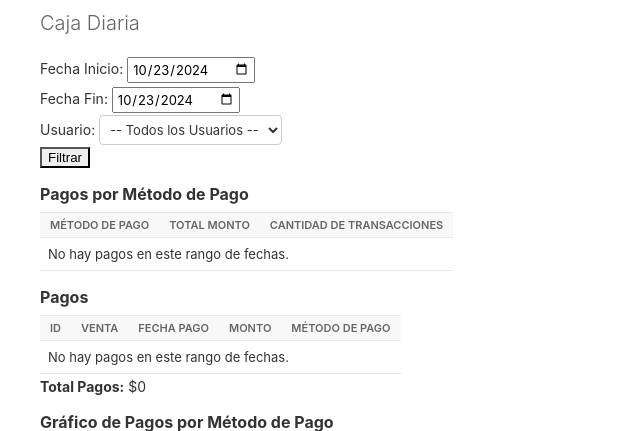
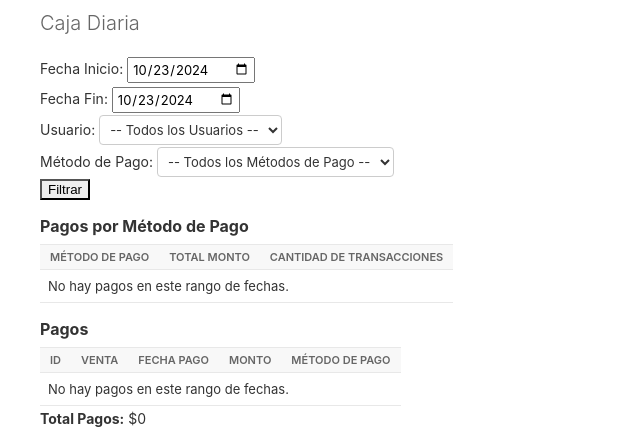
Before and after one commit to nomad3/booking_system, a Django app: page /caja-diaria/ in a window 1280 px wide. Shown: the part 214-645 px from the top of the page, without its empty margins (0-640 px from the left). Run offline with Django 4.2, Linux system fonts and the light colour scheme; data that the repository does not hold is empty.

Commit message:
filtro por metodo de pago en caja diaria

```diff
--- a/ventas/templates/ventas/caja_diaria.html
+++ b/ventas/templates/ventas/caja_diaria.html
@@ -2,13 +2,14 @@
 {% extends "admin/base_site.html" %}
 
 {% load ventas_extras %}
+{% load humanize %}
 
 {% block content %}
 {% include 'base_menu.html' %}
 
 <h1>Caja Diaria</h1>
 
-<!-- Formulario de Filtro por Rango de Fechas y Usuario -->
+<!-- Formulario de Filtro por Rango de Fechas, Usuario y Método de Pago -->
 <form method="get" class="form-inline mb-4">
     <div class="form-group mr-2">
         <label for="fecha_inicio" class="mr-2">Fecha Inicio:</label>
@@ -24,6 +25,15 @@
             <option value="">-- Todos los Usuarios --</option>
             {% for usuario in usuarios %}
                 <option value="{{ usuario.id }}" {% if usuario.id|stringformat:"s" == usuario_id %}selected{% endif %}>{{ usuario.username }}</option>
+            {% endfor %}
+        </select>
+    </div>
+    <div class="form-group mr-2">
+        <label for="metodo_pago" class="mr-2">Método de Pago:</label>
+        <select id="metodo_pago" name="metodo_pago" class="form-control">
+            <option value="">-- Todos los Métodos de Pago --</option>
+            {% for metodo in metodos_pago %}
+                <option value="{{ metodo }}" {% if metodo == metodo_pago_selected %}selected{% endif %}>{{ metodo }}</option>
             {% endfor %}
         </select>
     </div>
--- a/ventas/views.py
+++ b/ventas/views.py
@@ -453,17 +453,20 @@ def caja_diaria_view(request):
         fecha_inicio, fecha_fin = fecha_fin, fecha_inicio
 
     # Ajustar fecha_fin para incluir todo el día
-    fecha_fin_parsed += timedelta(days=1)
+    fecha_fin_parsed_datetime = timezone.make_aware(datetime.combine(fecha_fin_parsed, datetime.min.time())) + timedelta(days=1)
 
     # Obtener el usuario seleccionado del parámetro GET
     usuario_id = request.GET.get('usuario')
+
+    # Obtener el método de pago seleccionado del parámetro GET
+    metodo_pago = request.GET.get('metodo_pago')
 
     # Obtener todos los usuarios para el filtro
     usuarios = User.objects.all()
 
     # Filtrar Pago basado en fecha_pago
     pagos = Pago.objects.filter(
-        fecha_pago__range=(fecha_inicio_parsed, fecha_fin_parsed)
+        fecha_pago__range=(fecha_inicio_parsed, fecha_fin_parsed_datetime)
     )
 
     # Filtrar los pagos por usuario si se ha seleccionado uno
@@ -472,9 +475,13 @@ def caja_diaria_view(request):
     else:
         usuario_id = ''
 
+    # Filtrar los pagos por método de pago si se ha seleccionado uno
+    if metodo_pago:
+        pagos = pagos.filter(metodo_pago=metodo_pago)
+
     # Filtrar VentaReserva basado en ReservaServicio.fecha_agendamiento
     ventas = VentaReserva.objects.filter(
-        reservaservicios__fecha_agendamiento__range=(fecha_inicio_parsed, fecha_fin_parsed)
+        reservaservicios__fecha_agendamiento__range=(fecha_inicio_parsed, fecha_fin_parsed_datetime)
     ).distinct()
 
     # Calcular totales
@@ -487,6 +494,9 @@ def caja_diaria_view(request):
         cantidad_transacciones=Count('id')
     ).order_by('metodo_pago')
 
+    # Obtener todos los métodos de pago para el filtro
+    metodo_pagos = Pago.objects.values_list('metodo_pago', flat=True).distinct()
+
     context = {
         'ventas': ventas,
         'pagos': pagos,
@@ -497,6 +507,8 @@ def caja_diaria_view(request):
         'pagos_grouped': pagos_grouped,
         'usuarios': usuarios,
         'usuario_id': usuario_id,
+        'metodo_pagos': metodo_pagos,  # Añadir los métodos de pago al contexto
+        'metodo_pago_selected': metodo_pago,  # Para mantener la selección
     }
 
     return render(request, 'ventas/caja_diaria.html', context)
```
